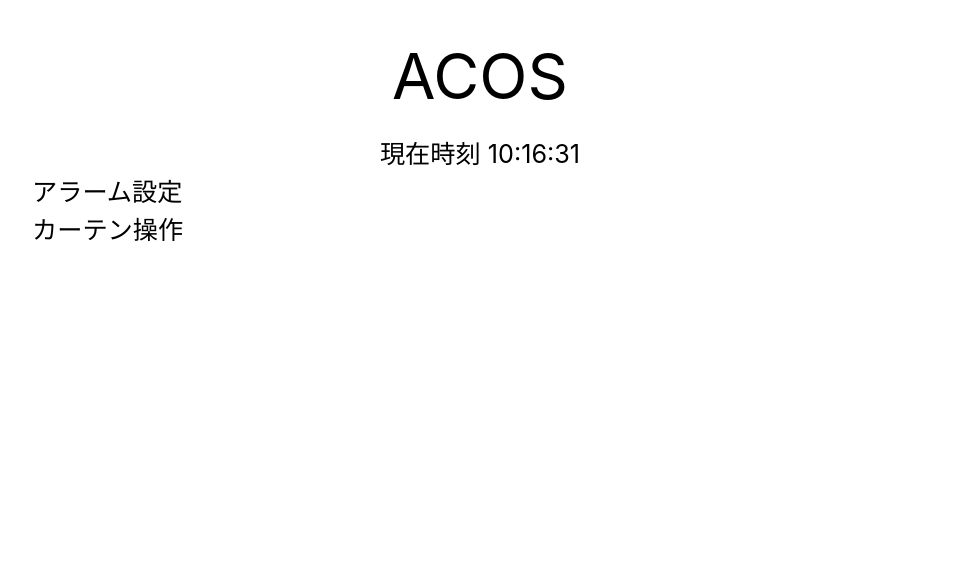
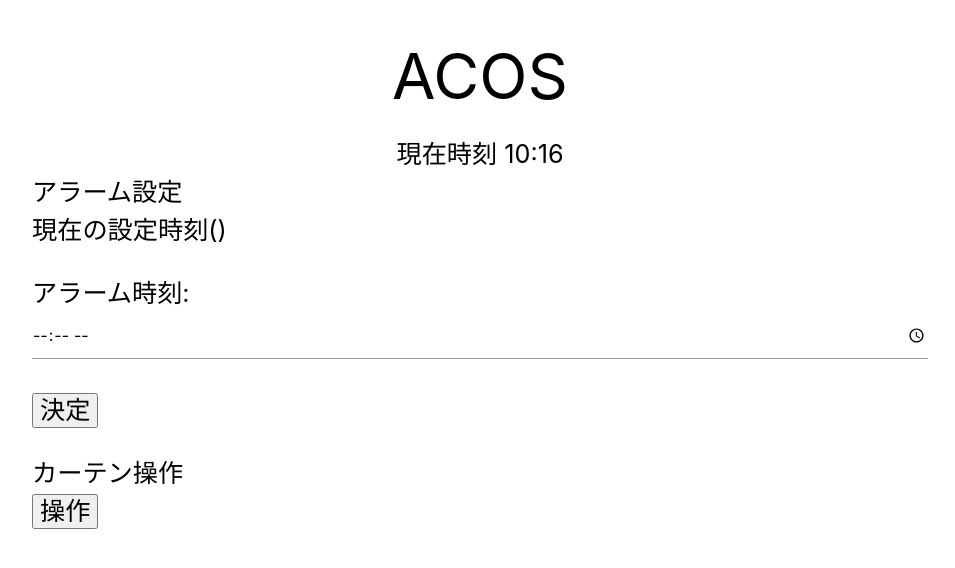
Before and after one commit to munvei/ase2021-group3, a PHP site: page / in a window 1280 px wide. Shown: the top 568 px of the page, without its empty margins (160-1115 px from the left). Run offline with PHP 8.4, Linux system fonts and the light colour scheme; some libraries are stand-ins or nearby versions.

Commit message:
現在のアラーム予約時刻の表示とカーテン操作ボタンを押した際に任意のjsを実行するページ

```diff
--- /dev/null
+++ b/webpage/create_file.php
@@ -0,0 +1,6 @@
+<?php
+  $alarm_time = $_POST['alarm_time'];
+  // 設定された時刻をファイルに書き出す
+  $file = 'test.txt';
+  file_put_contents($file, $alarm_time);
+?>
--- a/webpage/index.html
+++ b/webpage/index.php
@@ -10,7 +10,21 @@
     <h1 class="center">ACOS</h1>
     <center style="font-size:100%" id="TimeArea"></center>
     <div>アラーム設定</div>
+    <?php
+      if(isset($_POST['alarm_time'])){
+        include('create_file.php');
+      }
+      $file = "test.txt";
+      $line = file_get_contents($file);
+      echo "現在の設定時刻($line)"
+    ?>
+    <form action="#" method="POST">
+      <p>アラーム時刻:<br>
+      <input type="time" name="alarm_time"></p>
+      <p><input type="submit" value="決定"></p>
+    </form>
     <div>カーテン操作</div>
+    <input type="button" value="操作" onclick="CurtainMove();">
     <script type="text/javascript" src="./script.js"></script>
   </body>
 </html>
--- a/webpage/script.js
+++ b/webpage/script.js
@@ -2,10 +2,14 @@
   var now = new Date();
   var hour = now.getHours();
   var min  = ('0'+now.getMinutes()).slice(-2);
-  var sec  = ('0'+now.getSeconds()).slice(-2);
+  //var sec  = ('0'+now.getSeconds()).slice(-2);
 
-  var msg = "現在時刻 " + hour + ":" + min + ":" + sec;
+  var msg = "現在時刻 " + hour + ":" + min ;
   document.getElementById("TimeArea").innerHTML = msg;
 }
 
 setInterval('Clock()',1000);
+
+function CurtainMove() {
+  console.log("カーテンの操作が行われた");
+}
```
